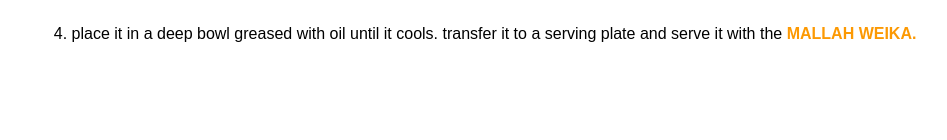
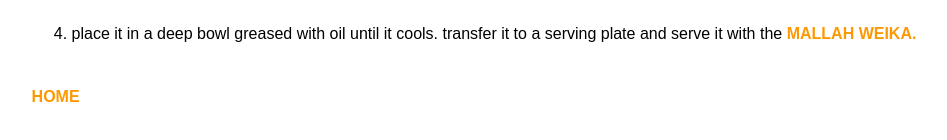
Before and after one commit to emadworks00/Sudanes-Recipes-, a plain HTML site: page recipes/sudanes-porridge.html in a window 1280 px wide. Shown: the part 972-1112 px from the top of the page, without its empty margins (166-1113 px from the left). Before the commit the page ends 1086 px from the top, so only its background shows below. Drawn offline with Linux system fonts and the light colour scheme.

Commit message:
Update sudanes-porridge.html

```diff
--- a/recipes/sudanes-porridge.html
+++ b/recipes/sudanes-porridge.html
@@ -69,6 +69,13 @@
 			</li>
 		</ol
 		>
+
+
+
+<h2>
+<a href="../index.html">home</a>
+</h2>
+
     </section>
 
 
```
